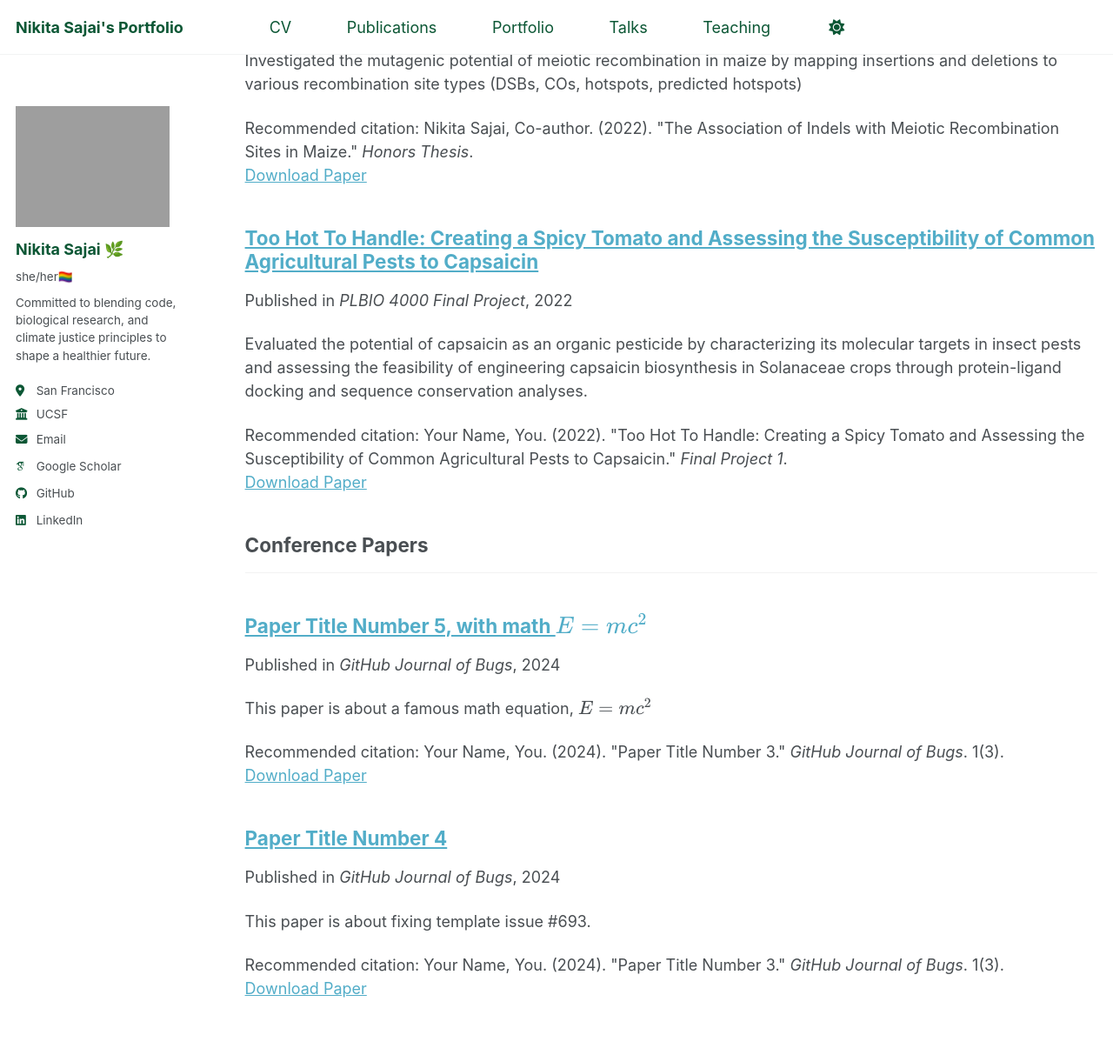
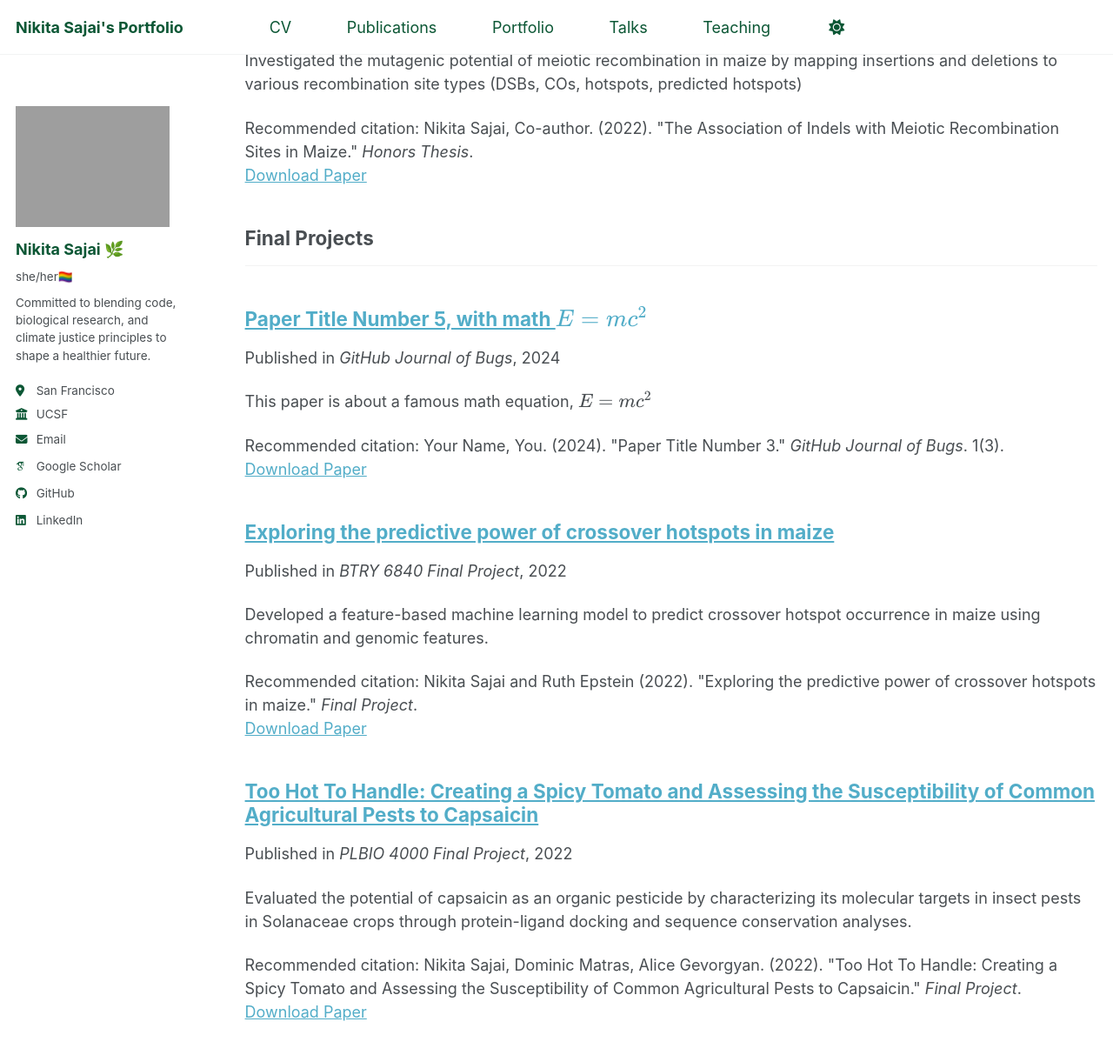
Before and after one commit to 16nikita/16nikita.github.io, a Jekyll site: the page built from _pages/publications.html, in a window 1280 px wide and 1400 px high, scrolled down 615 px. Shown: the top 1213 px of the window at 87% size. Built offline with Jekyll 4.4.1, drawn with Linux system fonts in a browser that asks for light colours; some web fonts are replaced.

Commit message:
publication updates

```diff
--- a/_config.yml
+++ b/_config.yml
@@ -52,7 +52,7 @@
   manuscripts:
     title: 'Journal Articles'
   conferences:
-    title: 'Conference Papers'
+    title: 'Final Projects'
 
 # Site Settings
 teaser                   :  # filename of teaser fallback teaser image placed in /images/, .e.g. "500x300.png"
--- a/_publications/2015-10-01-paper-title-number-3.md
+++ b/_publications/2015-10-01-paper-title-number-3.md
@@ -1,13 +1,13 @@
 ---
 title: "Too Hot To Handle: Creating a Spicy Tomato and Assessing the Susceptibility of Common Agricultural Pests to Capsaicin"
 collection: publications
-category: manuscripts
+category: conferences
 permalink: /publication/2015-10-01-paper-title-number-3
-excerpt: 'Evaluated the potential of capsaicin as an organic pesticide by characterizing its molecular targets in insect pests and assessing the feasibility of engineering capsaicin biosynthesis in Solanaceae crops through protein-ligand docking and sequence conservation analyses.'
+excerpt: 'Evaluated the potential of capsaicin as an organic pesticide by characterizing its molecular targets in insect pests in Solanaceae crops through protein-ligand docking and sequence conservation analyses.'
 date: 2022-05-15
 venue: 'PLBIO 4000 Final Project'
 paperurl: 'http://academicpages.github.io/files/PLBIO_4000_Final_Project_Manuscript.pdf'
-citation: 'Your Name, You. (2022). &quot;Too Hot To Handle: Creating a Spicy Tomato and Assessing the Susceptibility of Common Agricultural Pests to Capsaicin.&quot; <i>Final Project 1</i>.'
+citation: 'Nikita Sajai, Dominic Matras, Alice Gevorgyan. (2022). &quot;Too Hot To Handle: Creating a Spicy Tomato and Assessing the Susceptibility of Common Agricultural Pests to Capsaicin.&quot; <i>Final Project</i>.'
 ---
 
 The purpose of this project was to evaluate the feasibility of capsaicin as an alternative, organic pesticide. With huge annual crop losses to pests and the toxicity of current pest control chemicals, it would be doubly beneficial to use a less toxic, but equally effective, compound. This paper evaluates whether capsaicin could be an organic alternative to conventional pesticides. There were two fronts studied to evaluate (1) capsaicin’s mode of actions in insect targets and (2) to understand whether capsaicin production could be engineered in plants other than pepper to allow for innate defenses. This research identified key motifs conserved in capsaicin-metabolizing proteins, namely CYP6B6, found in common agricultural pests. In addition, the feasibility of developing spicy plants in the Solanaceae family was evaluated by looking at the conservation of key residues in capsaicin synthase homologs in crops closely related to pepper. Protein-ligand docking was used in both sections in order to identify binding residues and to identify putative active sites in relevant proteins.
```
Also changed, not shown: _publications/2024-02-17-paper-title-number-4.md (+7 -7 lines), 2 other files.
